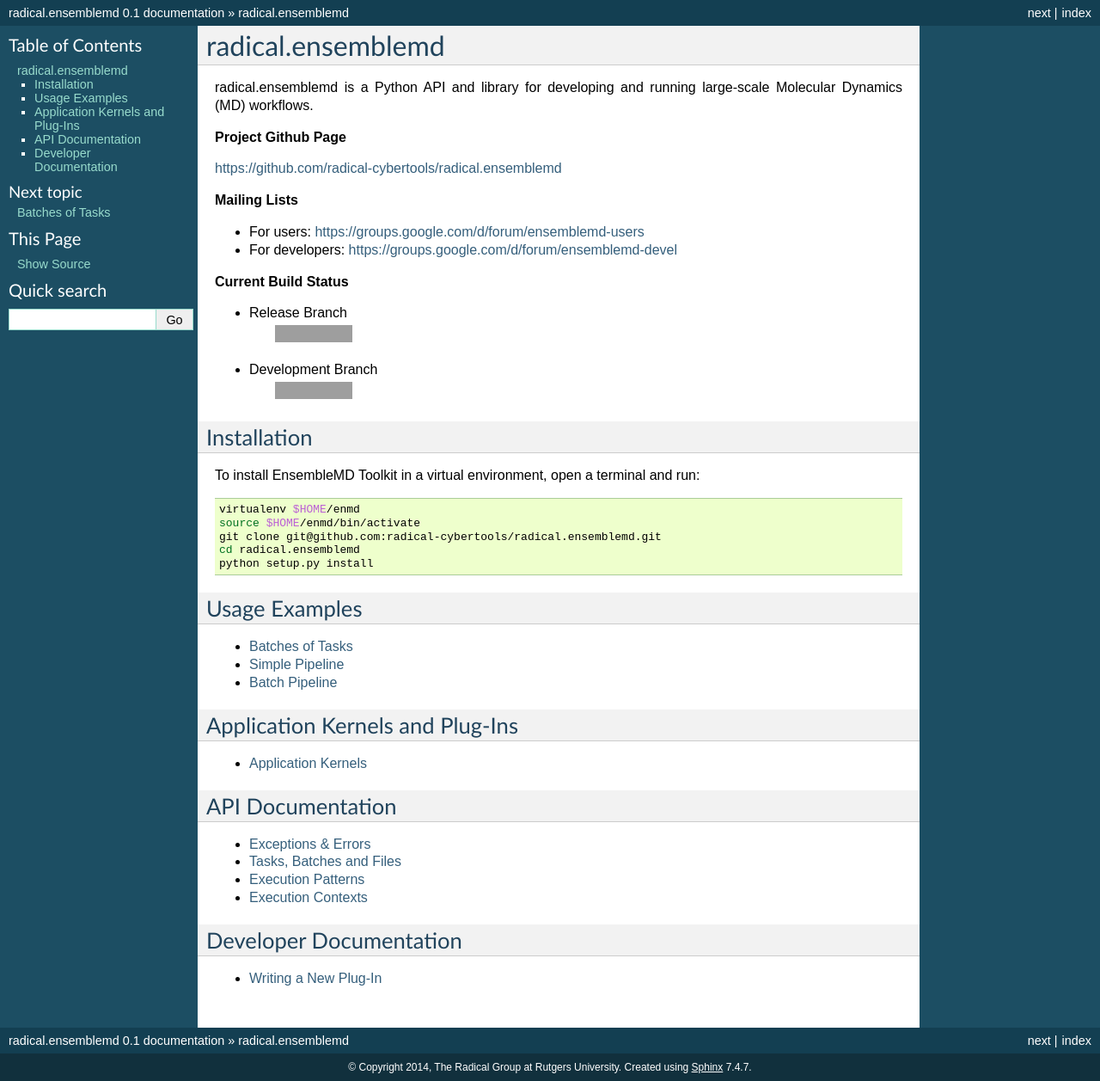
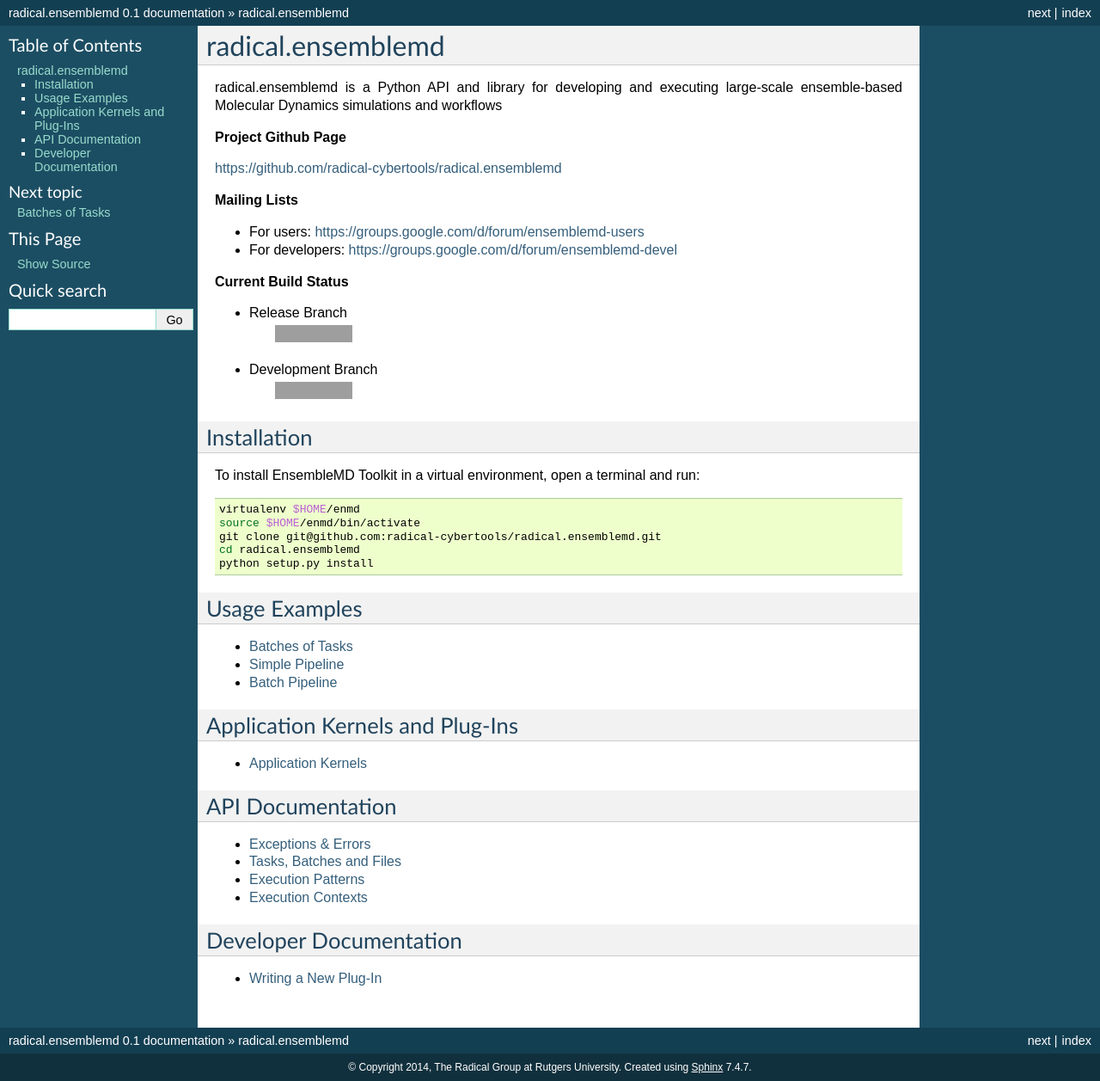
Before and after one commit to radical-cybertools/radical.entk, a Sphinx documentation site: the page built from doc/index.rst, in a window 1280 px wide. Shown: the whole page at 86% size. Built offline with Sphinx 7.4.7, drawn with Linux system fonts in a browser that asks for light colours; grey boxes are pictures that could not be loaded.

Commit message:
updated project description according to Shantenu's suggestion.

```diff
--- a/doc/index.rst
+++ b/doc/index.rst
@@ -6,8 +6,8 @@
 radical.ensemblemd
 ##################
 
-radical.ensemblemd is a Python API and library  for developing and running
-large-scale Molecular Dynamics (MD) workflows.
+radical.ensemblemd is a Python API and library for developing and executing
+large-scale ensemble-based Molecular Dynamics simulations and workflows
 
 **Project Github Page**
 
```
Also changed, not shown: README.md (+2 -2 lines).
